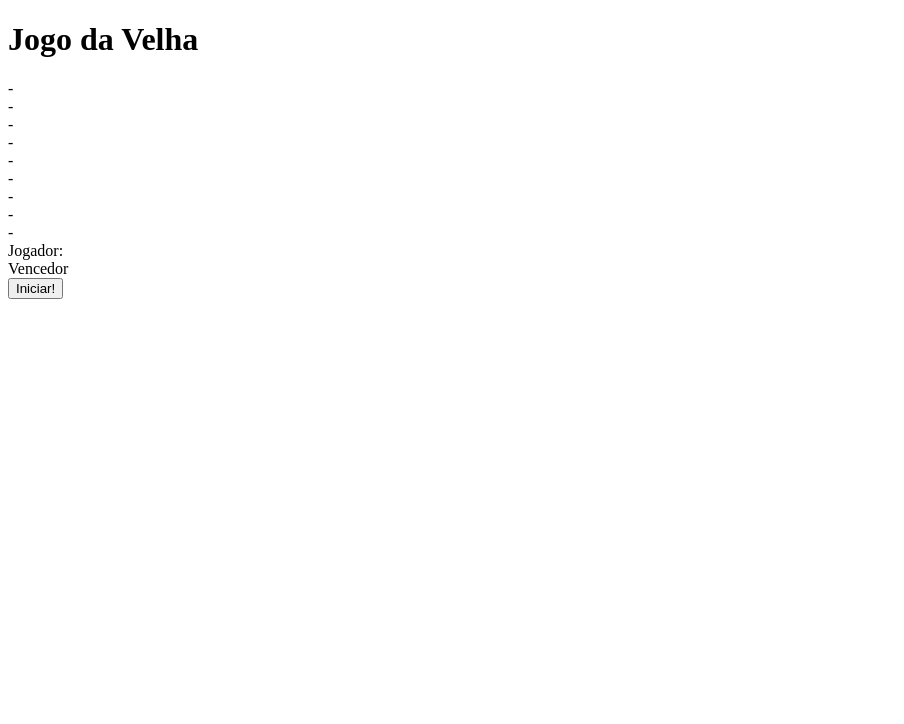
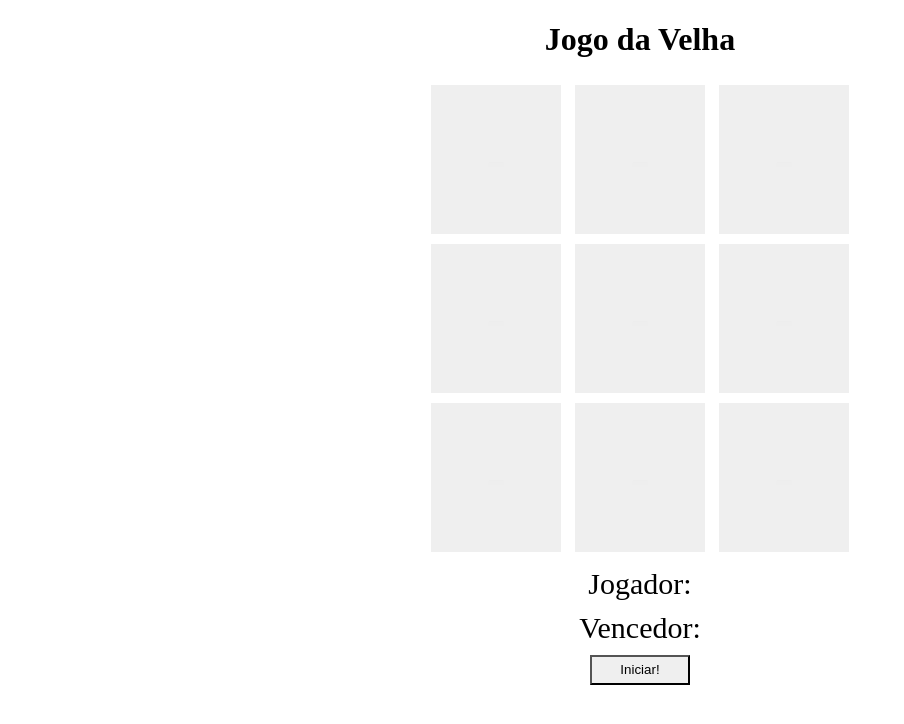
Before and after one commit to TiagoMerc/Criando-seu-pr-prio-jogo-da-velha-com-HTML-e-Javascript---DIO, a plain HTML site: page index.html in a window 1280 px wide. Shown: the whole page, without its empty margins (0-904 px from the left). Drawn offline with Linux system fonts and the light colour scheme.

Commit message:
Parte 3 - Estilizando a página com CSS e conhecendo a opção de inspeção do navegador

```diff
--- /dev/null
+++ b/estilo.css
@@ -0,0 +1,28 @@
+body {
+  text-align: center;
+}
+
+.quadrado {  /* Classe*/
+  text-align: center;
+  width: 50px;
+  background: #eeee; /* Cor de fundo*/
+  display: inline-block;
+  padding: 40px; /* Margem para dentro do conteudo*/
+  font-size: 60px;
+  margin: 5px; /* Margem para fora do conteudo*/
+  cursor: pointer;
+  color: #eeee; /* Cor do texto*/
+ }
+
+ .jogador, .vencedor { /* Classes*/
+  font-size: 30px;
+  margin-top: 10px;
+ }
+
+ button {
+   margin-top: 10px;
+   width: 100px;
+   height: 30px;
+   background: #eeee;
+   cursor: pointer;
+ }
--- a/index.html
+++ b/index.html
@@ -6,6 +6,7 @@
     Jogo da velha
   </title>
   <meta charset="UTF-8" >
+  <link rel="stylesheet" href="estilo.css">
 </head>
 
 <body>
@@ -14,24 +15,24 @@
   </h1>
 
   <div>
-      <div id="1">-</div>
-      <div id="2">-</div>
-      <div id="3">-</div>
+      <div id="1" class="quadrado">-</div>
+      <div id="2" class="quadrado">-</div>
+      <div id="3" class="quadrado">-</div>
   </div>
 
   <div>
-    <div id="4">-</div>
-    <div id="5">-</div>
-    <div id="6">-</div>
+    <div id="4" class="quadrado">-</div>
+    <div id="5" class="quadrado">-</div>
+    <div id="6" class="quadrado">-</div>
 </div>
 
 <div>
-  <div id="7">-</div>
-  <div id="8">-</div>
-  <div id="9">-</div>
+  <div id="7" class="quadrado">-</div>
+  <div id="8" class="quadrado">-</div>
+  <div id="9" class="quadrado">-</div>
 </div>
 
-<div>
+<div class="jogador">
   <label for="">
     Jogador:
   </label>
@@ -40,9 +41,9 @@
   </label>
 </div>
 
-<div>
+<div class="vencedor">
   <label for="">
-    Vencedor
+    Vencedor:
   </label>
   <label id="vencedor-selecionado">
 
```
